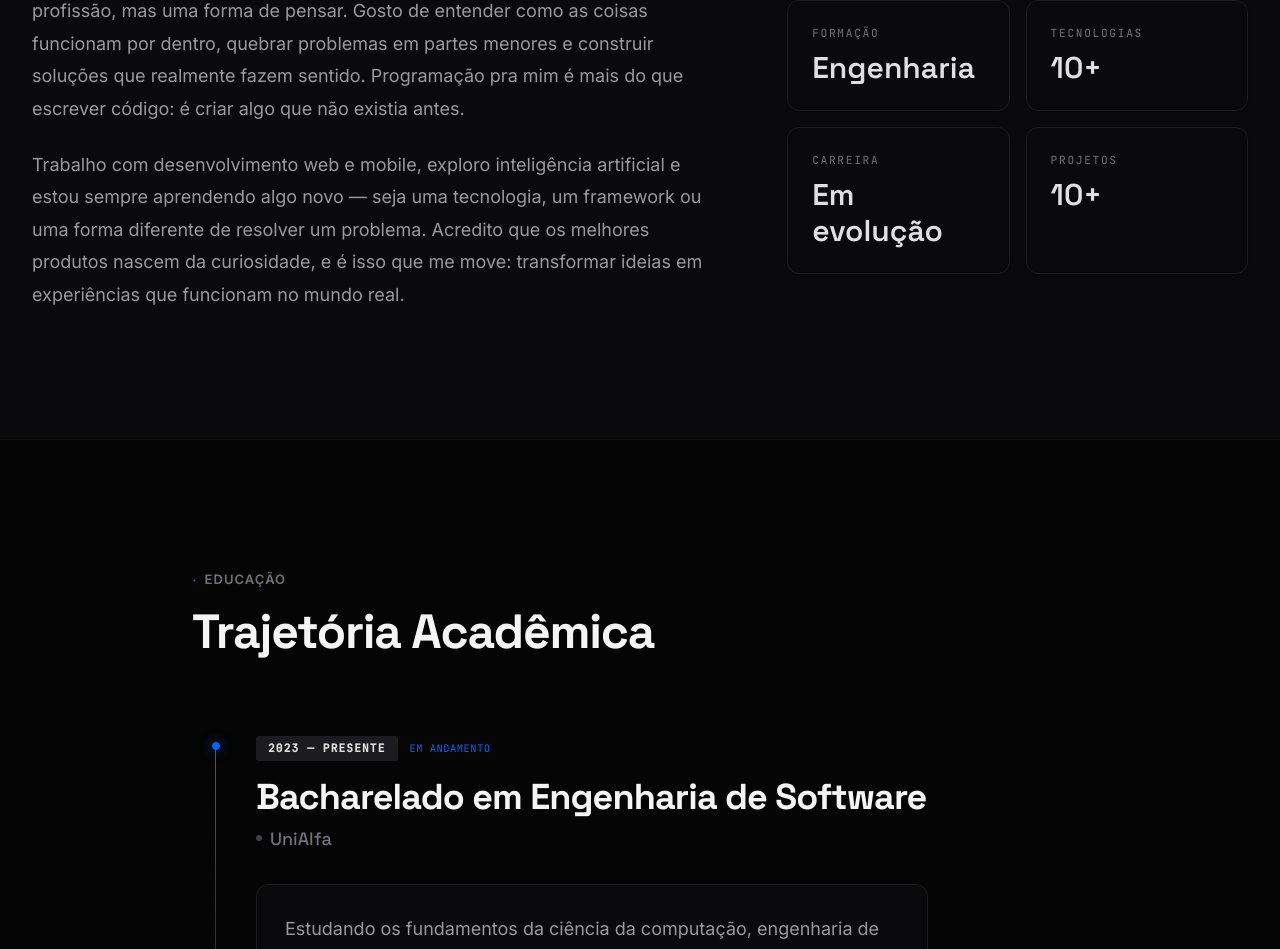
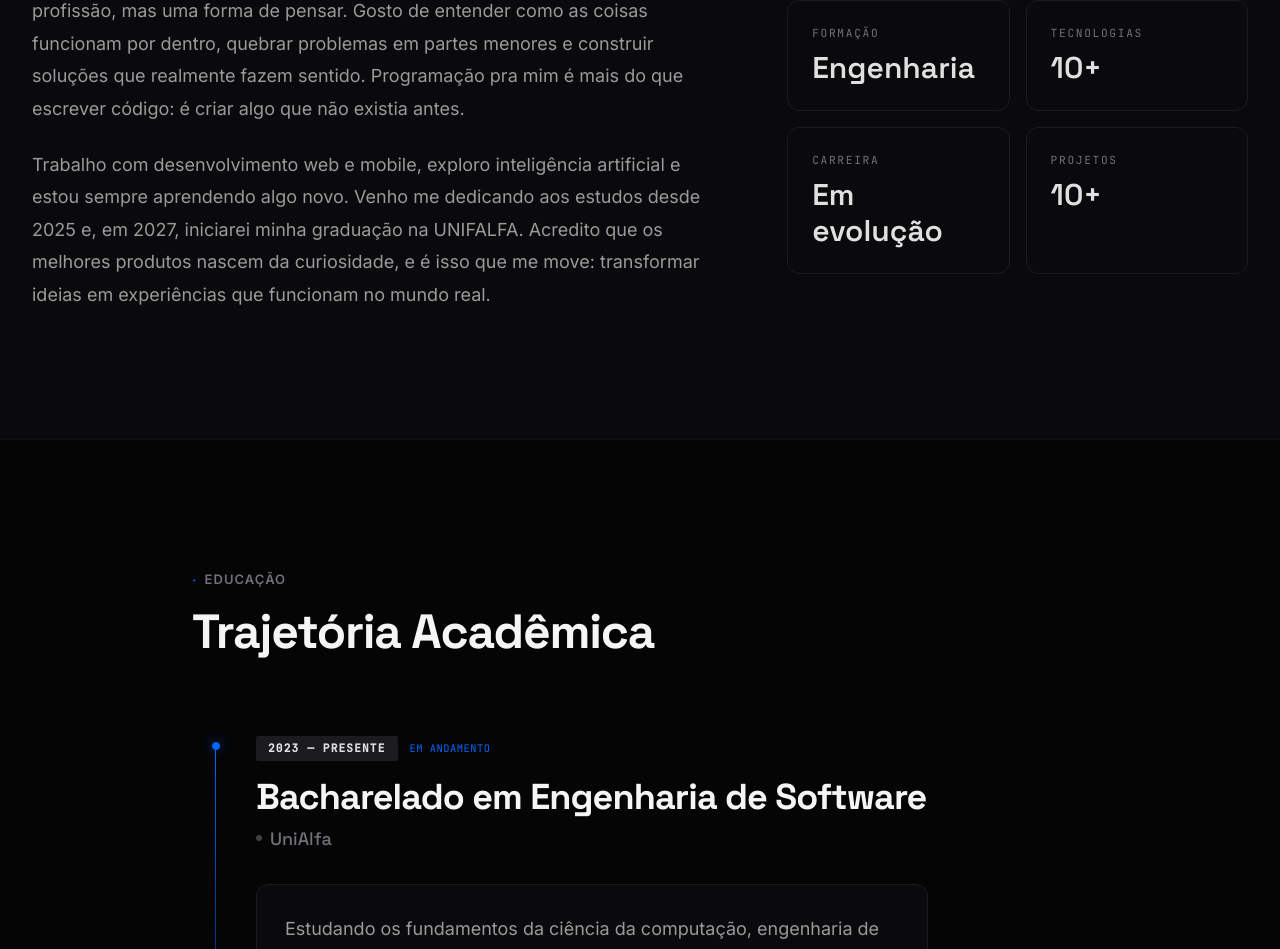
Before and after one commit to aleffelix15/alef.dev, a React (Vite) app: page / in a window 1280 px wide. Shown: the part 1263-2212 px from the top of the page. Built offline with nearby package versions, Linux system fonts and the light colour scheme.

Commit message:
Update about section with study timeline

```diff
--- a/src/data/index.ts
+++ b/src/data/index.ts
@@ -4,7 +4,7 @@ export const SITE_DATA = {
     title: "Desenvolvedor & Estudante de Engenharia de Software",
     heroDesc: "Construindo minha carreira em Engenharia de Software e desenvolvendo projetos próprios para impactar pessoas através da tecnologia.",
     aboutDesc1: "Sou o ÁLEF FELIX — desenvolvedor que encontrou na tecnologia não só uma profissão, mas uma forma de pensar. Gosto de entender como as coisas funcionam por dentro, quebrar problemas em partes menores e construir soluções que realmente fazem sentido. Programação pra mim é mais do que escrever código: é criar algo que não existia antes.",
-    aboutDesc2: "Trabalho com desenvolvimento web e mobile, exploro inteligência artificial e estou sempre aprendendo algo novo — seja uma tecnologia, um framework ou uma forma diferente de resolver um problema. Acredito que os melhores produtos nascem da curiosidade, e é isso que me move: transformar ideias em experiências que funcionam no mundo real.",
+    aboutDesc2: "Trabalho com desenvolvimento web e mobile, exploro inteligência artificial e estou sempre aprendendo algo novo. Venho me dedicando aos estudos desde 2025 e, em 2027, iniciarei minha graduação na UNIFALFA. Acredito que os melhores produtos nascem da curiosidade, e é isso que me move: transformar ideias em experiências que funcionam no mundo real.",
     email: "aleffelix81@gmail.com",
     github: "https://github.com/aleffelix15",
     linkedin: "https://www.linkedin.com/in/alef-felix-teixeira-a5030b236"
```
